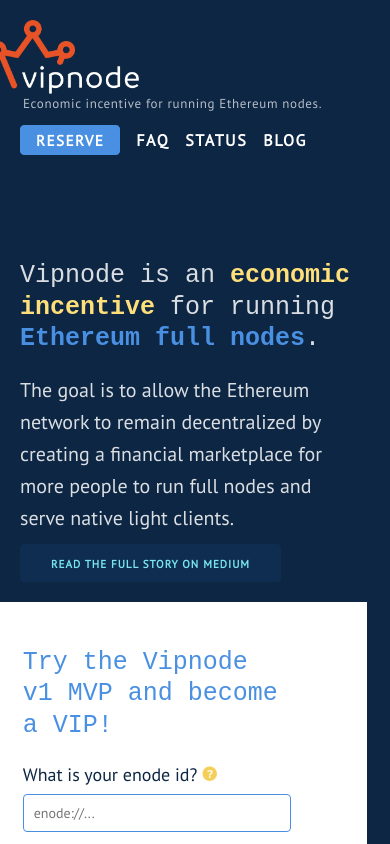
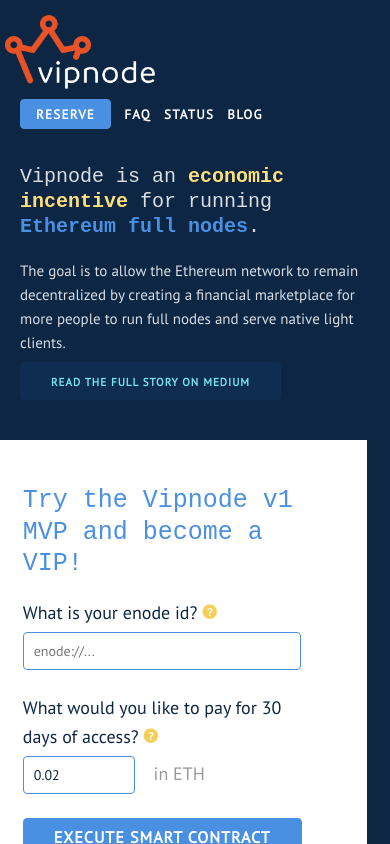
Before and after one commit to vipnode/vipnode.org, a Nuxt app: page / in a window 390 px wide. Shown: the top 844 px of the page. Built offline with nearby package versions, Linux system fonts and the light colour scheme; a web font is replaced by a local one.

Commit message:
Updates to the nav for small sizes

```diff
--- a/assets/scss/base.scss
+++ b/assets/scss/base.scss
@@ -24,7 +24,10 @@
 }
 
 @media (max-width: 400px) {
-  body { overflow-x: hidden; }
+  body {
+    overflow-x: hidden;
+    font-size: 1.5em;
+  }
 }
 
 h1, h2 { font-family: $monospace; }
@@ -103,8 +106,6 @@
 .text-center {
   text-align: center;
 }
-
-
 
 .tooltip {
   position: relative;
@@ -316,16 +317,18 @@
     ul {
       text-align: left;
       margin-top: 0;
+      margin-bottom: 0;
       li {
         padding-left: 0;
         padding-right: 2em;
         margin-left: 0;
-        font-size: 1.6rem;
+        font-size: 1.3rem;
         .button-primary {
           height: 30px;
           line-height: 30px;
           padding: 0 15px;
           margin-left: -15px;
+          font-size: 1.3rem;
         }
       }
     }
@@ -333,10 +336,15 @@
 }
 
 @media (max-width: 400px) {
-  .nav nav ul li {
-    padding-right: 1em;
-    .button-primary {
-      margin-left: 0;
+  .nav {
+    #logo-container {
+      left: -15px;
+    }
+    nav ul li {
+      padding-right: 1em;
+      .button-primary {
+        margin-left: 0;
+      }
     }
   }
 }
@@ -344,6 +352,12 @@
 /* CONTENT */
 .container article {
   margin-top: 3em;
+}
+
+@media (max-width: 400px) {
+  .container article {
+    margin-top: 2em;
+  }
 }
 
 /* FOOTER */
@@ -429,15 +443,18 @@
 }
 
 @media (max-width: 850px) {
-  .index-form {
-    margin-top: 1em;
+  #intro {
+    margin-bottom: 2em;
+    p { padding-right: 0; }
+    h2 { margin-top: 0; }
   }
-  #intro h2 { margin-top: 0; }
 }
 
 @media (max-width: 400px) {
-  #intro h2 {
-    font-size: 2.5rem;
+  #intro {
+    h2 {
+      font-size: 2.0rem;
+    }
   }
 }
 
--- a/layouts/default.vue
+++ b/layouts/default.vue
@@ -7,7 +7,7 @@
             <img src="~/static/img/vipnode.png" alt="vipnode" id="vipnode-logo"/>
           </a>
         </h1>
-        <h2>Economic incentive for running Ethereum nodes.</h2>
+        <h2 class="hidden-md-down">Economic incentive for running Ethereum nodes.</h2>
       </div>
       <nav class="seven columns">
         <ul>
```
